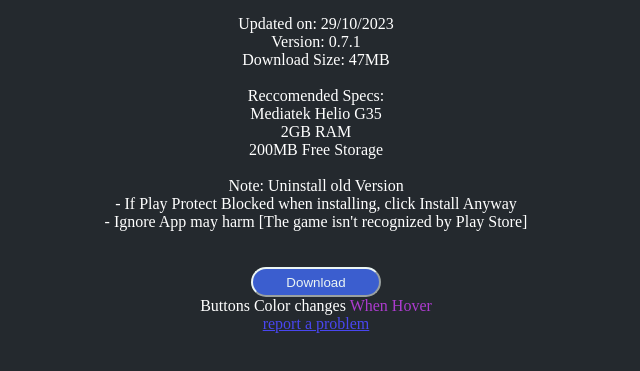
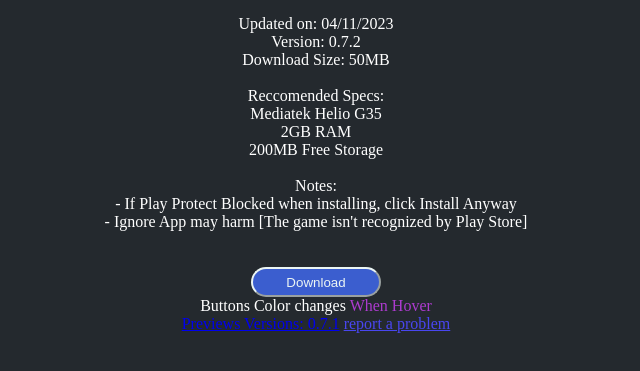
Before and after one commit to ZieksQ/technfact.download.new, a plain HTML site: page index.html in a window 1280 px wide. Shown: the part 67-438 px from the top of the page, without its empty margins (324-964 px from the left). Drawn offline with Linux system fonts and the light colour scheme.

Commit message:
New 0.7.1 Update

```diff
--- a/index.html
+++ b/index.html
@@ -11,9 +11,9 @@
     <h1>Tech-N-Fact</h1>
     <h2>Download</h2><br>
     <!-- Updates -->
-    <p>Updated on: 29/10/2023</p>
-    <p>Version: 0.7.1</p>
-    <p>Download Size: 47MB</p><br>
+    <p>Updated on: 04/11/2023</p>
+    <p>Version: 0.7.2</p>
+    <p>Download Size: 50MB</p><br>
 
     <!-- Reccommended Devices -->
     <p>Reccomended Specs:</p>
@@ -22,7 +22,7 @@
     <p>200MB Free Storage</p><br>
 
     <!-- Notes -->
-    <p>Note: Uninstall old Version</p>
+    <p>Notes: </p>
     <p>- If Play Protect Blocked when installing, click Install Anyway</p>
     <p>- Ignore App may harm [The game isn't recognized by Play Store]</p><br><br>
 
@@ -30,6 +30,8 @@
     <button><a href="technfact.apk" download="Tech-N-Fact.apk" class="dllink">Download</a></button>
     <p>Buttons Color changes <span class="violet">When Hover</span></p>
 
+    <!-- Other Versions -->
+    <a href="Versions/0.7.1/technfact.apk" download="Tech-N-Fact.apk">Previews Versions: 0.7.1</a>
     <!-- Report Problems -->
     <a href="mailto: hexisonytb@gmail.com" target="_blank" class="report">report a problem</a><br><br><br>
     </center>
```
Also changed, not shown: 1 other file.
